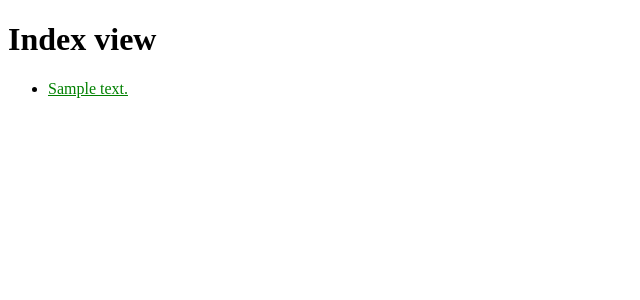
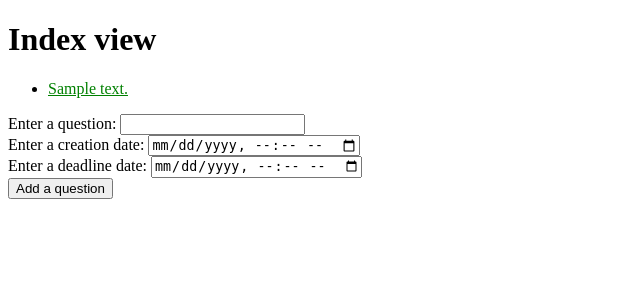
Before and after one commit to ThomasIsHere/decisioinMakingHelper, a Django app: page /decision/ in a window 1280 px wide. Shown: the top 300 px of the page, without its empty margins (0-640 px from the left). Run offline with Django 3.2, Linux system fonts and the light colour scheme; tables that the repository leaves empty hold one stand-in row (values such as "Sample post").

Commit message:
Simple form for user to add question in DB added into index.html, urls config done and view update in order to new question to be added into database

```diff
--- a/decisionMakingHelperSite/decision/templates/decision/index.html
+++ b/decisionMakingHelperSite/decision/templates/decision/index.html
@@ -19,9 +19,8 @@
     <p>No questions for decision are available.</p>
   {% endif %}
 
-
-  <!--form class="" action="{# url 'decision:detail' question.id #}" method="post">
-    {# csrf_token #}
+  <form class="" action="new_question/" method="post">
+    {% csrf_token %}
     <label for="question">Enter a question:</label>
     <input type="text" id="question" name="question_text"><br>
     <label for="creation_dt">Enter a creation date:</label>
@@ -29,7 +28,7 @@
     <label for="deadline_dt">Enter a deadline date:</label>
     <input type="datetime-local" id="deadline_dt" name="deadline_date"><br>
     <input type="submit" value="Add a question">
-  </form-->
+  </form>
 
 </body>
 </html>
--- a/decisionMakingHelperSite/decision/urls.py
+++ b/decisionMakingHelperSite/decision/urls.py
@@ -6,5 +6,5 @@ app_name = 'decision'
 urlpatterns = [
     path('', views.IndexView.as_view(), name='index'),
     path('<int:pk>/', views.DetailView.as_view(), name='detail'),
-    #path('', views.saveQuestionInDB, name='saveQuestionInDB'),
+    path('new_question/', views.saveQuestionInDB, name='saveQuestionInDB'),
 ]
--- a/decisionMakingHelperSite/decision/views.py
+++ b/decisionMakingHelperSite/decision/views.py
@@ -1,4 +1,5 @@
 from django.shortcuts import render, get_object_or_404
+from django.http import HttpResponseRedirect
 from django.urls import reverse
 from django.views import generic
 
@@ -18,14 +19,12 @@ class DetailView(generic.DetailView):
     template_name = 'decision/detail.html'
 
 
-# def saveQuestionInDB(request):
-#     new_question = Question(
-#         question_text=request.POST['question_text'],
-#         creation_date=request.POST['creation_date'],
-#         deadline_date=request.POST['deadline_date']
-#     )
-#     new_question.save()
-#     context = {'question': new_question,}
-#     print('XXXXXXXXXXXXXXXXXXXXXXXXXXXXXXXXXXXXXX')
-#     print(new_question.id)
-#     return render(request, 'decision/detail.html',context)
+def saveQuestionInDB(request):
+    new_question = Question(
+        question_text=request.POST['question_text'],
+        creation_date=request.POST['creation_date'],
+        deadline_date=request.POST['deadline_date']
+    )
+    new_question.save()
+    context = {'question': new_question,}
+    return render(request, 'decision/detail.html',context)
```
